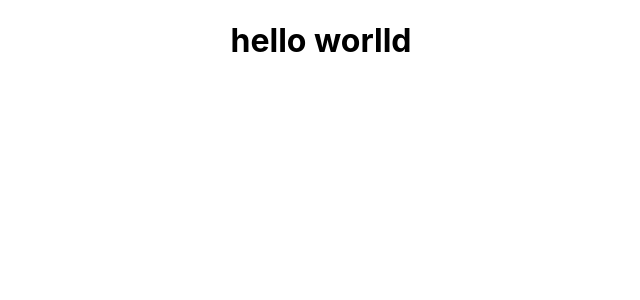
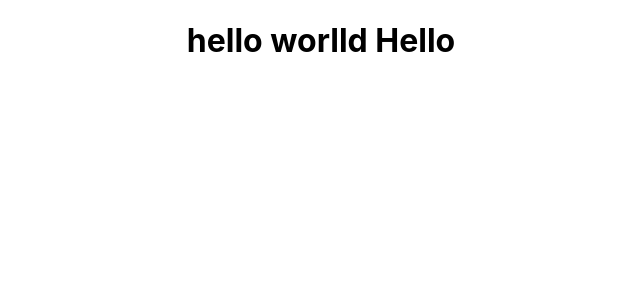
Before and after one commit to VahanSargsyan26/Class-component, a React (Create React App) app: page / in a window 1280 px wide. Shown: the top 300 px of the page, without its empty margins (319-959 px from the left). Built offline with nearby package versions, Linux system fonts and the light colour scheme.

Commit message:
add class component

```diff
--- a/src/App.js
+++ b/src/App.js
@@ -3,7 +3,7 @@ import './App.css';
 function App() {
   return (
     <div className="App">
-      <h1>hello worlld </h1>
+      <h1>hello worlld Hello</h1>
     </div>
   );
 }
```
